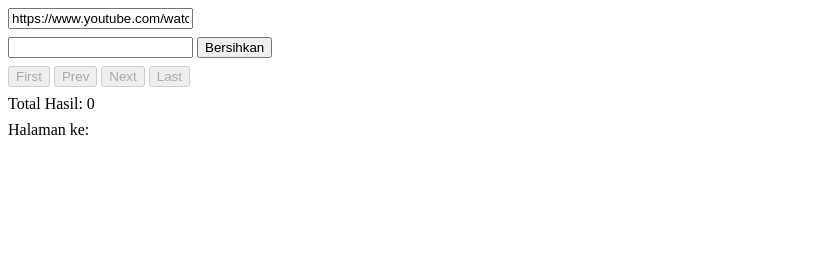
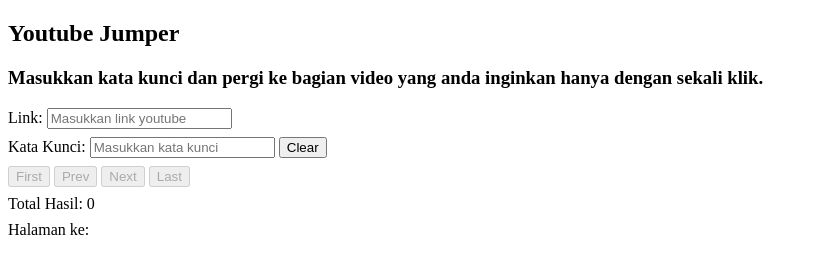
Before and after one commit to yusran8/Youtube-Jumper, a plain HTML site: page index.html in a window 1280 px wide. Shown: the whole page, without its empty margins (0-818 px from the left). Drawn offline with nearby package versions, Linux system fonts and the light colour scheme.

Commit message:
second prototype

```diff
--- a/index.html
+++ b/index.html
@@ -4,7 +4,7 @@
     <meta charset="UTF-8" />
     <meta name="viewport" content="width=device-width, initial-scale=1.0" />
     <meta http-equiv="X-UA-Compatible" content="ie=edge" />
-    <title>Vue</title>
+    <title>Youtube Jump</title>
     <style>
       .mb-5 {
         margin-bottom: 0.5rem
@@ -15,15 +15,22 @@
     </style>
   </head>
   <body>
+
+
     <div id="app">
 
-      <div class="mb-5">
-        <input class="url" type="text" v-model="url" />
+      <div class="explain">
+        <h2>Youtube Jumper</h2>
+        <h3>Masukkan kata kunci dan pergi ke bagian video yang anda inginkan hanya dengan sekali klik.  </h3>
       </div>
 
       <div class="mb-5">
-        <input class="kataKunci" type="text" v-model="kataKunci" />
-        <button class="bersihkan" @click="bersihkan">Bersihkan</button>
+        Link: <input class="url" type="text" v-model="url" placeholder="Masukkan link youtube" />
+      </div>
+
+      <div class="mb-5">
+        Kata Kunci: <input class="kataKunci" type="text" v-model="kataKunci" placeholder="Masukkan kata kunci" />
+        <button class="clear" @click="clear">Clear</button>
       </div>
 
       <div class="mb-5">
@@ -58,7 +65,7 @@
       new Vue({
         el: '#app',
         data: {
-          url: 'https://www.youtube.com/watch?v=klnvttPfOUM',
+          url: '',
           kataKunci: '',
           daftarHasil: [],
           paginasi: {
@@ -105,7 +112,7 @@
             }
             await this.cari(this.kataKunci, this.url, this.paginasi[type])
           },
-          bersihkan() {
+          clear() {
             this.kataKunci = ''
             this.bersihkanHasilDanPaginasi()
           },
```
